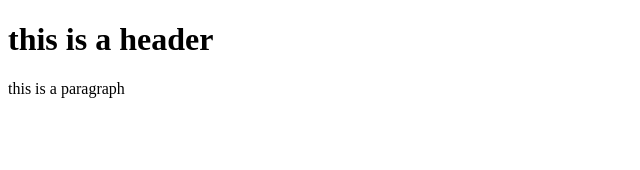
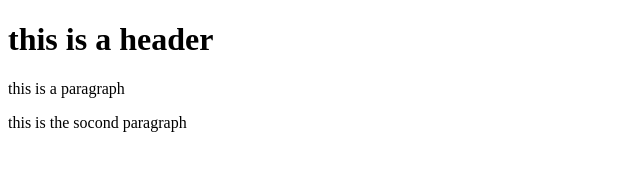
Before and after one commit to Light-Y007/first-project, a plain HTML site: page index.html in a window 1280 px wide. Shown: the whole page, without its empty margins (0-640 px from the left). Drawn offline with Linux system fonts and the light colour scheme.

Commit message:
third commit

```diff
--- a/index.html
+++ b/index.html
@@ -5,5 +5,6 @@
     <body>
         <h1>this is a header</h1>
         <p>this is a paragraph</p>
+        <p1>this is the socond paragraph</p1>
     </body>
 </html>
```
